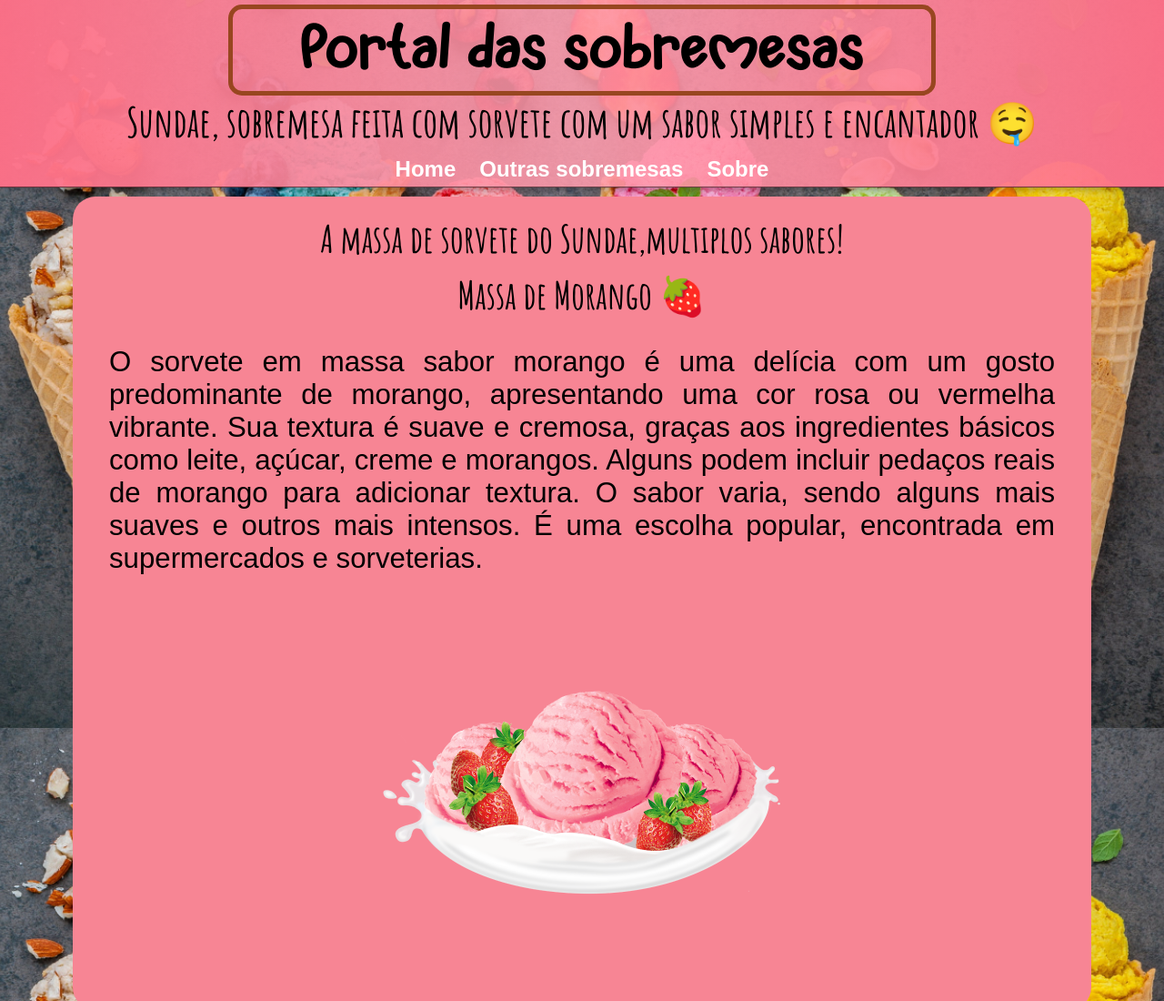
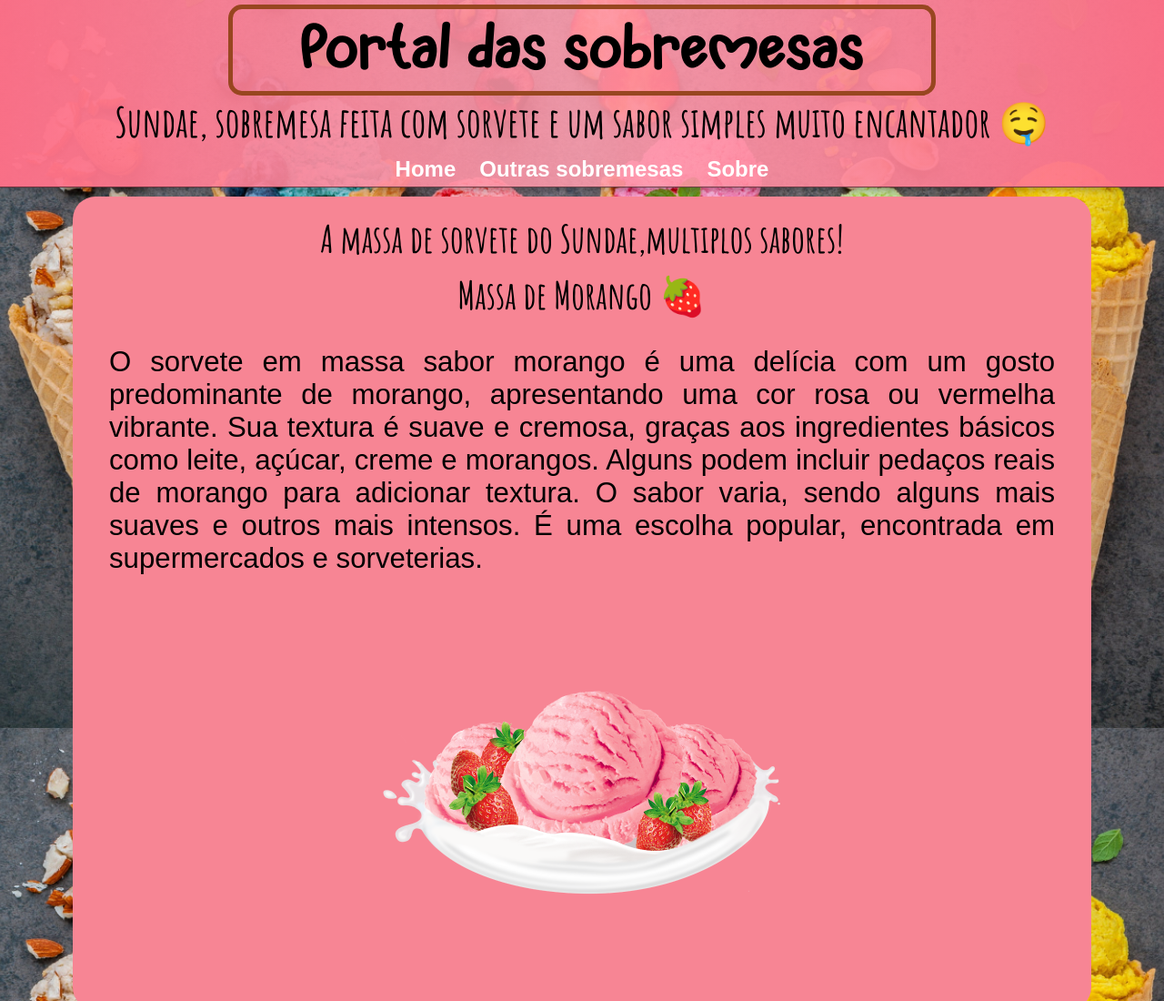
Before and after one commit to Mauro0Mau/Sundae, a plain HTML site: page index.html in a window 1280 px wide. Shown: the top 1100 px of the page at 91% size. Drawn offline with Linux system fonts and the light colour scheme; a web font is replaced by a local one.

Commit message:
Update index.html

```diff
--- a/index.html
+++ b/index.html
@@ -10,7 +10,7 @@
 <body>
     <header>
         <h1>Portal das sobremesas </h1>
-        <h2>Sundae, sobremesa feita com sorvete com um sabor simples e encantador &#x1F924;</h2>
+        <h2>Sundae, sobremesa feita com sorvete e um sabor simples muito encantador &#x1F924;</h2>
         <nav>
             <a href="#">Home</a>
             <a href="#" style="margin-left: 10px; margin-right: 10px;">Outras sobremesas</a>
```
